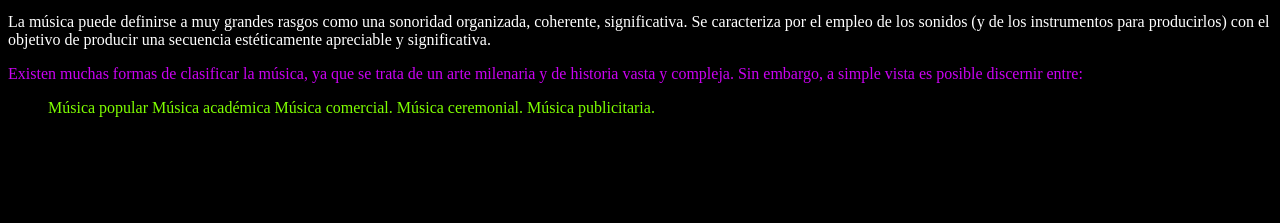
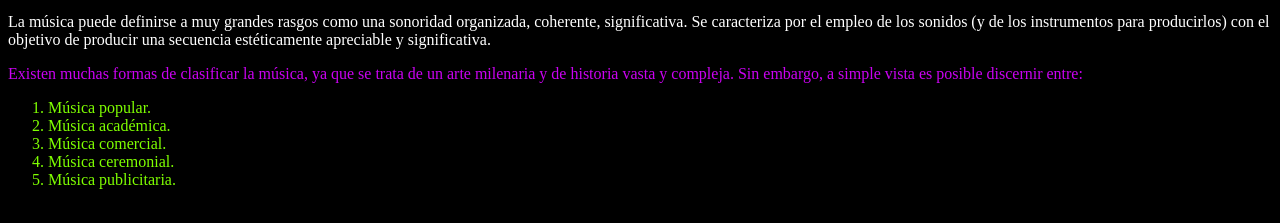
Before and after one commit to JonaCarranza/musica-, a plain HTML site: page index.html in a window 1280 px wide. Shown: the part 119-342 px from the top of the page. Drawn offline with Linux system fonts and the light colour scheme.

Commit message:
agrege la lista

```diff
--- a/index.html
+++ b/index.html
@@ -11,11 +11,11 @@
     <p class="info" style="color: white;">La música puede definirse a muy grandes rasgos como una sonoridad organizada, coherente, significativa. Se caracteriza por el empleo de los sonidos (y de los instrumentos para producirlos) con el objetivo de producir una secuencia estéticamente apreciable y significativa.</p>
     <p class="info" style="color: rgb(202, 2, 241);">Existen muchas formas de clasificar la música, ya que se trata de un arte milenaria y de historia vasta y compleja. Sin embargo, a simple vista es posible discernir entre:</p>
     <ol style="color: chartreuse;">
-        Música popular
-        Música académica
-        Música comercial.
-        Música ceremonial.
-        Música publicitaria.
+        <li>Música popular.</li>
+        <li>Música académica.</li>
+        <li>Música comercial. </li>
+        <li>Música ceremonial.</li>
+        <li>Música publicitaria.</li>
     </ol>
 </body>
 </html>
```
